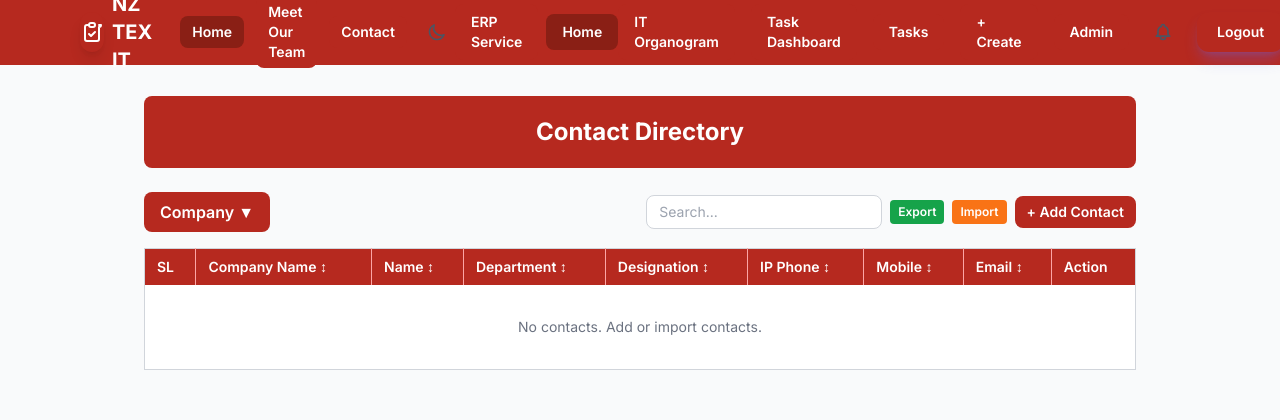
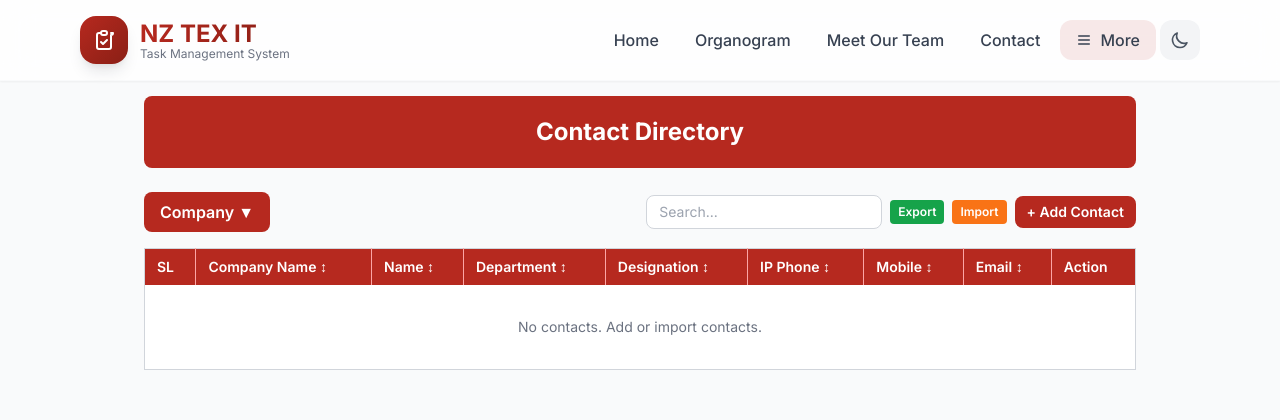
Before and after one commit to Tomal-123/NZ-TEX-GROUP, a Django app: page /contact/ in a window 1280 px wide. Shown: the top 420 px of the page. Run offline with Django 4.2, Linux system fonts and the light colour scheme; the visitor is signed in with stand-in values (Sample User, id 1); data that the repository does not hold is empty; some libraries are stand-ins or nearby versions.

Commit message:
Update navbar - modern glassmorphism design

```diff
--- a/templates/components/navbar.html
+++ b/templates/components/navbar.html
@@ -1,85 +1,77 @@
-<nav class="fixed top-0 left-0 right-0 z-50 bg-[#b6291f] dark:bg-[#992219] border-b border-[#b6291f]/30 dark:border-[#992219]/30">
-    <div class="w-[90%] mx-auto px-4">
-        <div class="flex justify-between items-center h-16">
-            <!-- Logo + Left Menu -->
-            <div class="flex items-center space-x-2 md:space-x-3">
-                <a href="/" class="flex items-center space-x-1 md:space-x-2 group">
-                    <div class="w-8 h-8 md:w-10 md:h-10 rounded-lg md:rounded-xl bg-[#b6291f] flex items-center justify-center shadow-lg group-hover:scale-110 transition-transform duration-300">
-                        <svg class="w-4 h-4 md:w-6 md:h-6 text-white" fill="none" stroke="currentColor" viewBox="0 0 24 24">
-                            <path stroke-linecap="round" stroke-linejoin="round" stroke-width="2" d="M9 5H7a2 2 0 00-2 2v12a2 2 0 002 2h10a2 2 0 002-2V7a2 2 0 002-2h-2M9 5a2 2 0 002 2h2a2 2 0 002-2M9 5a2 2 0 012-2h2a2 2 0 012 2m-6 9l2 2 4-4"></path>
+<nav class="fixed top-0 left-0 right-0 z-50 bg-white/80 dark:bg-gray-900/80 backdrop-blur-lg border-b border-gray-200/20 dark:border-gray-700/20 shadow-sm">
+    <div class="w-[95%] md:w-[90%] mx-auto px-2 md:px-4">
+        <div class="flex justify-between items-center h-16 md:h-20">
+            <!-- Logo -->
+            <a href="/" class="flex items-center gap-2 md:gap-3 group">
+                <div class="w-10 h-10 md:w-12 md:h-12 rounded-2xl bg-gradient-to-br from-[#b6291f] to-[#8a1f15] flex items-center justify-center shadow-lg group-hover:scale-110 group-hover:rotate-3 transition-all duration-300">
+                    <svg class="w-5 h-5 md:w-6 md:h-6 text-white" fill="none" stroke="currentColor" viewBox="0 0 24 24">
+                        <path stroke-linecap="round" stroke-linejoin="round" stroke-width="2" d="M9 5H7a2 2 0 00-2 2v12a2 2 0 002 2h10a2 2 0 002-2V7a2 2 0 002-2h-2M9 5a2 2 0 002 2h2a2 2 0 002-2M9 5a2 2 0 012-2h2a2 2 0 012 2m-6 9l2 2 4-4"></path>
+                    </svg>
+                </div>
+                <div class="flex flex-col">
+                    <span class="text-lg md:text-2xl font-bold bg-gradient-to-r from-[#b6291f] to-[#8a1f15] dark:from-[#ff6b6b] dark:to-[#ee5a24] bg-clip-text text-transparent">NZ TEX IT</span>
+                    <span class="text-[10px] md:text-xs text-gray-500 dark:text-gray-400 -mt-1">Task Management System</span>
+                </div>
+            </a>
+
+            <!-- Desktop Menu -->
+            <div class="hidden md:flex items-center gap-1">
+                <a href="/" class="px-4 py-2 rounded-xl font-medium text-gray-700 dark:text-gray-200 hover:bg-[#b6291f]/10 hover:text-[#b6291f] dark:hover:text-[#ff6b6b] transition-all duration-300 relative group">
+                    Home
+                    <span class="absolute bottom-0 left-1/2 -translate-x-1/2 w-0 h-0.5 bg-[#b6291f] group-hover:w-full transition-all duration-300"></span>
+                </a>
+                <a href="{% url 'organogram' %}" class="px-4 py-2 rounded-xl font-medium text-gray-700 dark:text-gray-200 hover:bg-[#b6291f]/10 hover:text-[#b6291f] dark:hover:text-[#ff6b6b] transition-all duration-300 relative group">
+                    Organogram
+                    <span class="absolute bottom-0 left-1/2 -translate-x-1/2 w-0 h-0.5 bg-[#b6291f] group-hover:w-full transition-all duration-300"></span>
+                </a>
+                <a href="{% url 'team' %}" class="px-4 py-2 rounded-xl font-medium text-gray-700 dark:text-gray-200 hover:bg-[#b6291f]/10 hover:text-[#b6291f] dark:hover:text-[#ff6b6b] transition-all duration-300 relative group">
+                    Meet Our Team
+                    <span class="absolute bottom-0 left-1/2 -translate-x-1/2 w-0 h-0.5 bg-[#b6291f] group-hover:w-full transition-all duration-300"></span>
+                </a>
+                <a href="{% url 'contact' %}" class="px-4 py-2 rounded-xl font-medium text-gray-700 dark:text-gray-200 hover:bg-[#b6291f]/10 hover:text-[#b6291f] dark:hover:text-[#ff6b6b] transition-all duration-300 relative group">
+                    Contact
+                    <span class="absolute bottom-0 left-1/2 -translate-x-1/2 w-0 h-0.5 bg-[#b6291f] group-hover:w-full transition-all duration-300"></span>
+                </a>
+                {% if user.is_authenticated %}
+                <div class="relative group">
+                    <button class="px-4 py-2 rounded-xl font-medium text-gray-700 dark:text-gray-200 bg-[#b6291f]/10 hover:bg-[#b6291f] hover:text-white transition-all duration-300 flex items-center gap-2">
+                        <svg class="w-4 h-4" fill="none" stroke="currentColor" viewBox="0 0 24 24">
+                            <path stroke-linecap="round" stroke-linejoin="round" stroke-width="2" d="M4 6h16M4 12h16M4 18h16"></path>
                         </svg>
+                        More
+                    </button>
+                    <div class="absolute right-0 top-full mt-2 w-48 bg-white dark:bg-gray-800 rounded-xl shadow-xl border border-gray-100 dark:border-gray-700 opacity-0 invisible group-hover:opacity-100 group-hover:visible transition-all duration-300 transform translate-y-2 group-hover:translate-y-0">
+                        <a href="{% url 'dashboard' %}" class="block px-4 py-2 text-sm text-gray-700 dark:text-gray-200 hover:bg-[#b6291f]/10 hover:text-[#b6291f] rounded-t-xl">Task Dashboard</a>
+                        <a href="{% url 'task_list' %}" class="block px-4 py-2 text-sm text-gray-700 dark:text-gray-200 hover:bg-[#b6291f]/10 hover:text-[#b6291f]">Tasks</a>
+                        <a href="{% url 'create_task' %}" class="block px-4 py-2 text-sm text-gray-700 dark:text-gray-200 hover:bg-[#b6291f]/10 hover:text-[#b6291f]">+ Create Task</a>
+                        <a href="/admin/" class="block px-4 py-2 text-sm text-gray-700 dark:text-gray-200 hover:bg-[#b6291f]/10 hover:text-[#b6291f]">Admin Panel</a>
+                        <form action="{% url 'logout' %}" method="post">
+                            {% csrf_token %}
+                            <button type="submit" class="block w-full text-left px-4 py-2 text-sm text-red-600 hover:bg-red-50 dark:hover:bg-red-900/20 rounded-b-xl">Logout</button>
+                        </form>
                     </div>
-                    <span class="text-base md:text-xl font-bold text-white">NZ TEX IT</span>
+                </div>
+                {% else %}
+                <a href="{% url 'login' %}" class="px-4 py-2 rounded-xl font-medium text-gray-700 dark:text-gray-200 hover:text-[#b6291f] dark:hover:text-[#ff6b6b] transition-all duration-300">Log In</a>
+                <a href="/register/" class="px-5 py-2.5 rounded-xl font-semibold text-white bg-gradient-to-r from-[#b6291f] to-[#8a1f15] hover:from-[#8a1f15] hover:to-[#6b1610] shadow-lg shadow-[#b6291f]/30 hover:shadow-xl hover:scale-105 transition-all duration-300">
+                    Sign Up
                 </a>
-                <a href="/" class="hidden md:block px-2 md:px-3 py-1 md:py-1.5 rounded-lg font-semibold text-white text-xs md:text-sm bg-[#8a1f15] hover:bg-[#6b1610] transition-all duration-300">Home</a>
-                <a href="{% url 'team' %}" class="hidden md:block px-2 md:px-3 py-1 md:py-1.5 rounded-lg font-semibold text-white text-xs md:text-sm bg-[#b6291f] hover:bg-[#8a1f15] transition-all duration-300">Meet Our Team</a>
-                <a href="{% url 'contact' %}" class="hidden md:block px-2 md:px-3 py-1 md:py-1.5 rounded-lg font-semibold text-white text-xs md:text-sm bg-[#b6291f] hover:bg-[#8a1f15] transition-all duration-300">Contact</a>
-                <button id="theme-toggle" class="p-1 md:p-2 rounded-lg hover:bg-indigo-200 dark:hover:bg-indigo-800 transition-colors">
-                    <svg class="w-5 h-5 text-gray-600 dark:text-indigo-200 dark-icon" fill="none" stroke="currentColor" viewBox="0 0 24 24">
+                {% endif %}
+
+                <!-- Theme Toggle -->
+                <button id="theme-toggle" class="p-2.5 rounded-xl bg-gray-100 dark:bg-gray-800 hover:bg-gray-200 dark:hover:bg-gray-700 transition-all duration-300">
+                    <svg class="w-5 h-5 text-gray-600 dark:text-yellow-400 dark-icon" fill="none" stroke="currentColor" viewBox="0 0 24 24">
                         <path stroke-linecap="round" stroke-linejoin="round" stroke-width="2" d="M20.354 15.354A9 9 0 018.646 3.646 9.003 9.003 0 0012 21a9.003 9.003 0 008.354-5.646z"></path>
                     </svg>
-                    <svg class="w-5 h-5 text-gray-600 dark:text-indigo-200 hidden light-icon" fill="none" stroke="currentColor" viewBox="0 0 24 24">
+                    <svg class="w-5 h-5 text-gray-600 dark:text-yellow-400 hidden light-icon" fill="none" stroke="currentColor" viewBox="0 0 24 24">
                         <path stroke-linecap="round" stroke-linejoin="round" stroke-width="2" d="M12 3v1m0 16v1m9-9h-1M4 12H3m15.364 6.364l-.707-.707M6.343 6.343l-.707-.707m12.728 0l-.707.707M6.343 17.657l-.707.707M16 12a4 4 0 11-8 0 4 4 0 018 0z"></path>
                     </svg>
                 </button>
             </div>
 
-            <!-- Center Menu -->
-            <div class="hidden md:flex items-center space-x-2">
-                <a href="{% url 'erp_service' %}" target="_blank" class="px-4 py-2 rounded-lg font-semibold text-white text-sm bg-[#b6291f] hover:bg-[#8a1f15] transition-all duration-300">
-                    ERP Service
-                </a>
-                <a href="/" class="px-4 py-2 rounded-lg font-semibold text-white text-sm bg-[#8a1f15] hover:bg-[#6b1610] transition-all duration-300">
-                    Home
-                </a>
-            </div>
-
-            <!-- Right Menu -->
-            <div class="hidden md:flex items-center space-x-2 md:space-x-4">
-                {% if user.is_authenticated %}
-                    <a href="{% url 'organogram' %}" class="px-2 md:px-4 py-1 md:py-2 rounded-lg font-semibold text-white text-xs md:text-sm bg-[#b6291f] hover:bg-[#8a1f15] transition-all duration-300">IT Organogram</a>
-                    <a href="{% url 'dashboard' %}" class="px-2 md:px-4 py-1 md:py-2 rounded-lg font-semibold text-white text-xs md:text-sm bg-[#b6291f] hover:bg-[#8a1f15] transition-all duration-300">
-                        Task Dashboard
-                    </a>
-                    <a href="{% url 'task_list' %}" class="px-2 md:px-4 py-1 md:py-2 rounded-lg font-semibold text-white text-xs md:text-sm bg-[#b6291f] hover:bg-[#8a1f15] transition-all duration-300">Tasks</a>
-                    <a href="{% url 'create_task' %}" class="px-2 md:px-4 py-1 md:py-2 rounded-lg font-semibold text-white text-xs md:text-sm bg-[#b6291f] hover:bg-[#8a1f15] transition-all duration-300">+ Create</a>
-                    <a href="/admin/" class="px-2 md:px-4 py-1 md:py-2 rounded-lg font-semibold text-white text-xs md:text-sm bg-[#b6291f] hover:bg-[#8a1f15] transition-all duration-300">Admin</a>
-                    <div class="relative">
-                        <button id="notif-btn" class="p-2 rounded-lg hover:bg-indigo-200 dark:hover:bg-indigo-800 transition-colors relative">
-                            <svg class="w-5 h-5 text-gray-600 dark:text-indigo-200" fill="none" stroke="currentColor" viewBox="0 0 24 24">
-                                <path stroke-linecap="round" stroke-linejoin="round" stroke-width="2" d="M15 17h5l-1.405-1.405A2.032 2.032 0 0118 14.158V11a6.002 6.002 0 00-4-5.659V5a2 2 0 10-4 0v.341C7.67 6.165 6 8.388 6 11v3.159c0 .538-.214 1.055-.595 1.436L4 17h5m6 0v1a3 3 0 11-6 0v-1m6 0H9"></path>
-                            </svg>
-                            <span class="notif-badge hidden absolute top-0 right-0 w-2.5 h-2.5 bg-indigo-500 rounded-full"></span>
-                        </button>
-                        <div id="notif-dropdown" class="hidden absolute right-0 mt-2 w-80 bg-white dark:bg-gray-800 rounded-lg shadow-xl border border-gray-100 dark:border-gray-700 z-50">
-                            <div class="p-3 border-b border-gray-100 dark:border-gray-700">
-                                <h3 class="font-semibold text-gray-800 dark:text-gray-200">Notifications</h3>
-                            </div>
-                            <div class="max-h-64 overflow-y-auto" id="notif-list">
-                                <p class="p-3 text-sm text-gray-500 text-center">Loading...</p>
-                            </div>
-                            <div class="p-2 border-t border-gray-100">
-                                <a href="{% url 'notifications' %}" class="block text-center text-sm text-indigo-600 hover:text-indigo-700">View all</a>
-                            </div>
-                        </div>
-                    </div>
-                    <form action="{% url 'logout' %}" method="post" class="inline">
-                        {% csrf_token %}
-                        <button type="submit" class="px-3 md:px-5 py-1.5 md:py-2.5 rounded-lg md:rounded-xl font-semibold text-white text-xs md:text-sm bg-[#b6291f] hover:bg-[#8a1f15] shadow-lg shadow-indigo-500/30 hover:shadow-indigo-600-500/50 transition-all duration-300 hover:-translate-y-0.5">
-                            Logout
-                        </button>
-                    </form>
-                {% else %}
-                    <a href="{% url 'login' %}" class="text-indigo-600 dark:text-indigo-400 hover:text-pink-600 font-medium text-xs md:text-sm transition-colors duration-200">Log In</a>
-                    <a href="/register/" class="px-3 md:px-5 py-1.5 md:py-2.5 rounded-lg md:rounded-xl font-semibold text-white text-xs md:text-sm bg-[#b6291f] hover:bg-[#8a1f15] shadow-lg shadow-indigo-500/30 hover:shadow-indigo-600-500/50 transition-all duration-300 hover:-translate-y-0.5">
-                        Sign Up
-                    </a>
-                {% endif %}
-            </div>
-
             <!-- Mobile Menu Button -->
-            <button id="mobile-menu-btn" class="md:hidden p-2 rounded-lg hover:bg-gray-100 transition-colors">
-                <svg class="w-6 h-6 text-white" fill="none" stroke="currentColor" viewBox="0 0 24 24">
+            <button id="mobile-menu-btn" class="md:hidden p-2 rounded-xl bg-gray-100 dark:bg-gray-800 hover:bg-gray-200 dark:hover:bg-gray-700 transition-colors">
+                <svg class="w-6 h-6 text-gray-700 dark:text-gray-200" fill="none" stroke="currentColor" viewBox="0 0 24 24">
                     <path stroke-linecap="round" stroke-linejoin="round" stroke-width="2" d="M4 6h16M4 12h16M4 18h16"></path>
                 </svg>
             </button>
@@ -87,29 +79,28 @@
     </div>
 
     <!-- Mobile Menu -->
-    <div id="mobile-menu" class="hidden md:hidden bg-[#8a1f15] border-t border-[#6b1610]">
-        <div class="px-4 py-3 space-y-2">
-            <a href="/" class="block py-2 text-white font-medium bg-[#6b1610] rounded">Home</a>
-            <a href="{% url 'team' %}" class="block py-2 text-white font-medium">Meet Our Team</a>
-            <a href="{% url 'contact' %}" class="block py-2 text-white font-medium">Contact</a>
-            <a href="{% url 'erp_service' %}" target="_blank" class="block py-2 text-white font-medium">ERP Service</a>
-            <div class="border-t border-[#992219] pt-2 mt-2">
-                {% if user.is_authenticated %}
-                    <a href="{% url 'organogram' %}" class="block py-2 text-white font-medium">IT Organogram</a>
-                    <a href="{% url 'dashboard' %}" class="block py-2 text-white font-medium">Task Dashboard</a>
-                    <a href="{% url 'task_list' %}" class="block py-2 text-white font-medium">Tasks</a>
-                    <a href="{% url 'create_task' %}" class="block py-2 text-white font-medium">+ Create</a>
-                    <a href="/admin/" class="block py-2 text-white font-medium">Admin</a>
-                    <a href="{% url 'notifications' %}" class="block py-2 text-white font-medium">Notifications</a>
-                    <form action="{% url 'logout' %}" method="post" class="inline w-full">
-                        {% csrf_token %}
-                        <button type="submit" class="block w-full text-center px-4 py-2 mt-2 rounded-lg font-semibold text-white bg-[#b6291f]">Logout</button>
-                    </form>
-                {% else %}
-                    <a href="{% url 'login' %}" class="block text-center py-2 text-white font-medium">Log In</a>
-                    <a href="/register/" class="block text-center px-5 py-2.5 rounded-xl font-semibold text-white bg-[#b6291f]">Sign Up</a>
-                {% endif %}
+    <div id="mobile-menu" class="hidden md:hidden bg-white/95 dark:bg-gray-900/95 backdrop-blur-lg border-t border-gray-200/20 dark:border-gray-700/20">
+        <div class="px-4 py-4 space-y-2">
+            <a href="/" class="block py-3 px-4 rounded-xl text-gray-700 dark:text-gray-200 font-medium bg-gray-100 dark:bg-gray-800">Home</a>
+            <a href="{% url 'organogram' %}" class="block py-3 px-4 rounded-xl text-gray-700 dark:text-gray-200 font-medium hover:bg-gray-100 dark:hover:bg-gray-800">Organogram</a>
+            <a href="{% url 'team' %}" class="block py-3 px-4 rounded-xl text-gray-700 dark:text-gray-200 font-medium hover:bg-gray-100 dark:hover:bg-gray-800">Meet Our Team</a>
+            <a href="{% url 'contact' %}" class="block py-3 px-4 rounded-xl text-gray-700 dark:text-gray-200 font-medium hover:bg-gray-100 dark:hover:bg-gray-800">Contact</a>
+            {% if user.is_authenticated %}
+            <div class="border-t border-gray-200 dark:border-gray-700 pt-2 mt-2">
+                <a href="{% url 'dashboard' %}" class="block py-3 px-4 rounded-xl text-gray-700 dark:text-gray-200 font-medium hover:bg-gray-100 dark:hover:bg-gray-800">Task Dashboard</a>
+                <a href="{% url 'task_list' %}" class="block py-3 px-4 rounded-xl text-gray-700 dark:text-gray-200 font-medium hover:bg-gray-100 dark:hover:bg-gray-800">Tasks</a>
+                <a href="{% url 'create_task' %}" class="block py-3 px-4 rounded-xl text-gray-700 dark:text-gray-200 font-medium hover:bg-gray-100 dark:hover:bg-gray-800">+ Create Task</a>
+                <form action="{% url 'logout' %}" method="post">
+                    {% csrf_token %}
+                    <button type="submit" class="block w-full text-left py-3 px-4 rounded-xl text-red-600 font-medium hover:bg-red-50 dark:hover:bg-red-900/20">Logout</button>
+                </form>
             </div>
+            {% else %}
+            <div class="border-t border-gray-200 dark:border-gray-700 pt-2 mt-2">
+                <a href="{% url 'login' %}" class="block py-3 px-4 rounded-xl text-gray-700 dark:text-gray-200 font-medium hover:bg-gray-100 dark:hover:bg-gray-800">Log In</a>
+                <a href="/register/" class="block py-3 px-4 rounded-xl text-center font-semibold text-white bg-gradient-to-r from-[#b6291f] to-[#8a1f15]">Sign Up</a>
+            </div>
+            {% endif %}
         </div>
     </div>
 </nav>
@@ -122,49 +113,6 @@
         mobileMenu.classList.toggle('hidden');
     });
 
-    // Notification dropdown
-    const notifBtn = document.getElementById('notif-btn');
-    const notifDropdown = document.getElementById('notif-dropdown');
-    if (notifBtn && notifDropdown) {
-        notifBtn.addEventListener('click', (e) => {
-            e.stopPropagation();
-            notifDropdown.classList.toggle('hidden');
-            loadNotifications();
-        });
-        document.addEventListener('click', () => {
-            notifDropdown.classList.add('hidden');
-        });
-        notifDropdown.addEventListener('click', (e) => {
-            e.stopPropagation();
-        });
-
-        function loadNotifications() {
-            fetch('{% url "get_notifications" %}')
-                .then(response => response.json())
-                .then(data => {
-                    const list = document.getElementById('notif-list');
-                    const badge = document.querySelector('.notif-badge');
-                    if (data.notifications.length > 0) {
-                        list.innerHTML = data.notifications.map(n => `
-                            <div class="p-3 border-b border-gray-50 hover:bg-gray-50 ${n.is_read ? '' : 'bg-indigo-50'}">
-                                <p class="text-sm text-gray-700">${n.message}</p>
-                                <div class="flex justify-between items-center mt-1">
-                                    <span class="text-xs text-gray-400">${n.created_at}</span>
-                                    ${n.is_read ? '' : `<a href="/notifications/${n.id}/read/" class="text-xs text-indigo-600">Mark read</a>`}
-                                </div>
-                            </div>
-                        `).join('');
-                    } else {
-                        list.innerHTML = '<p class="p-3 text-sm text-gray-500 text-center">No notifications</p>';
-                    }
-                    if (badge) {
-                        badge.classList.toggle('hidden', data.notifications.every(n => n.is_read));
-                    }
-                });
-        }
-    }
-
-    // Dark mode toggle
     const themeToggle = document.getElementById('theme-toggle');
     if (themeToggle) {
         const darkIcon = themeToggle.querySelector('.dark-icon');
@@ -193,7 +141,6 @@
         });
     }
 
-    // Apply saved theme on load
     if (localStorage.getItem('theme') === 'dark') {
         document.documentElement.classList.add('dark');
     }
```
